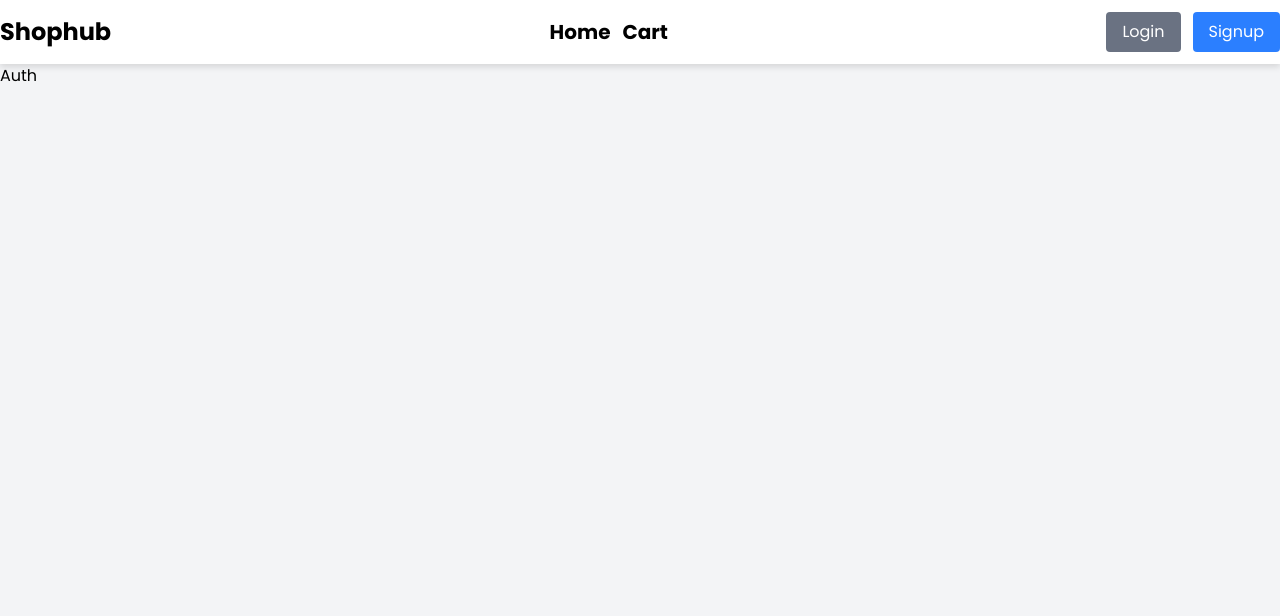
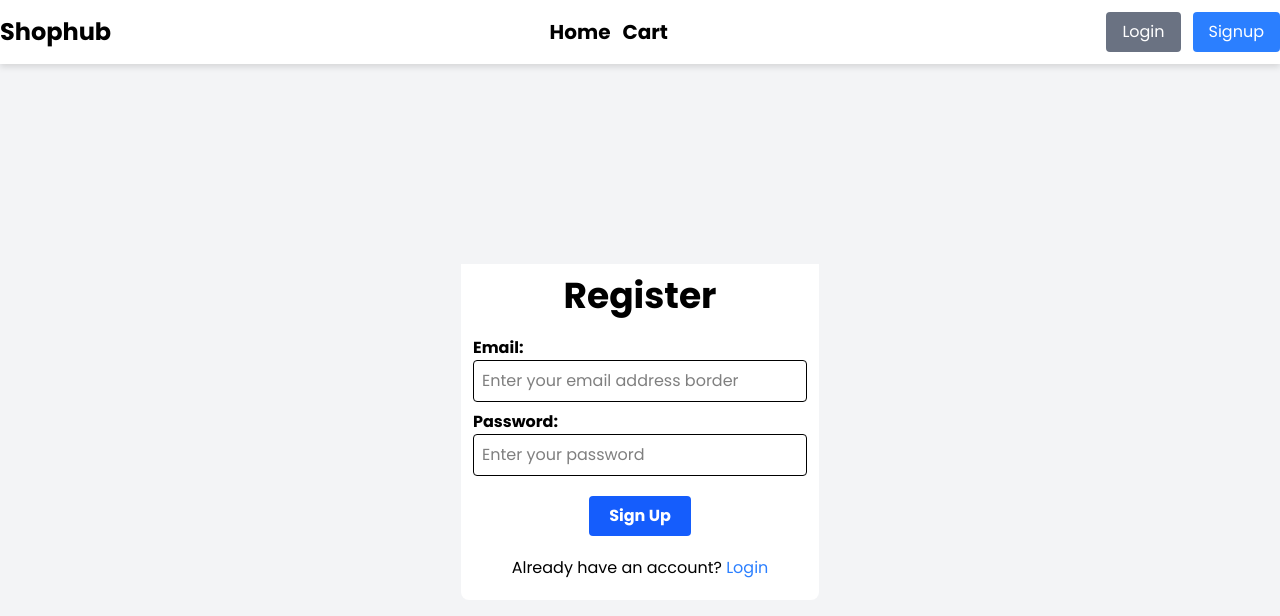
Before and after one commit to Kerbs-IT/centra-ecommerce-website, a React (Vite) app: page /auth in a window 1280 px wide. Shown: the top 616 px of the page. Built offline with nearby package versions, Linux system fonts and the light colour scheme.

Commit message:
Added authentication page

```diff
--- a/src/pages/Auth.jsx
+++ b/src/pages/Auth.jsx
@@ -1,11 +1,90 @@
-import React from "react";
+import React, { useState } from "react";
+import { useForm } from "react-hook-form";
 
 
 function Auth() {
+    const [mode, setMode] = useState("signup");
+    const { register, handleSubmit, setError, formState: { errors } } = useForm();
+
+    function OnSubmit(data) {
+
+    }
+
     return (
-        <>
-            <h1>Auth</h1>
-        </>
+      <div className="page min-h-[calc(100dvh-4rem)] w-full flex flex-col items-center justify-center">
+        <div className="auth-container bg-white p-3 rounded-b-lg">
+          <h1 className="page-title font-bold text-4xl text-center mb-5">
+            {mode === "signup" ? "Register" : "Sign-In"}
+          </h1>
+          <form action={handleSubmit(OnSubmit)}>
+            <div className="mb-2">
+              <label htmlFor="email" className="block font-bold">
+                Email:
+              </label>
+              <input
+                type="email"
+                className="p-2 border rounded"
+                id="email"
+                placeholder="Enter your email address border"
+                {...register("email", {
+                  required: "Email is required",
+                })}
+              />
+              {errors.email && (
+                <p className="text-red-500">{errors.email.message}</p>
+              )}
+            </div>
+            <div className="mb-5">
+              <label htmlFor="password" className="font-bold block">
+                Password:
+              </label>
+              <input
+                type="password"
+                className="border p-2 rounded"
+                placeholder="Enter your password"
+                id="password"
+                {...register("password", {
+                  minLength: {
+                    value: 8,
+                    message: "Password length must be at least 8 characters",
+                  },
+                  maxLength: {
+                    value: 30,
+                    message: "Password length must not exceed 30 characters",
+                  },
+                })}
+              />
+
+              {/* error for password */}
+              {errors.password && (
+                <p className="text-red-500">{errors.password.message}</p>
+              )}
+            </div>
+            <div className="mb-5 w-full flex justify-center">
+              <input
+                type="submit"
+                className="py-2 px-5  font-bold rounded  bg-blue-600 text-white"
+                value={mode === "signup" ? "Sign Up" : "Sign In"}
+              />
+            </div>
+            <div className="mb-2">
+              <p className="text-center">
+                {mode === "signup"
+                  ? "Already have an account? "
+                  : "Don't have an account? "}
+                <span
+                  className="text-blue-500 cursor-pointer"
+                  onClick={() =>
+                    setMode(mode === "signup" ? "login" : "signup")
+                  }
+                >
+                  {mode === "signup" ? "Login" : "Sign-up"}
+                </span>
+              </p>
+            </div>
+          </form>
+        </div>
+      </div>
     );
 }
 
```
